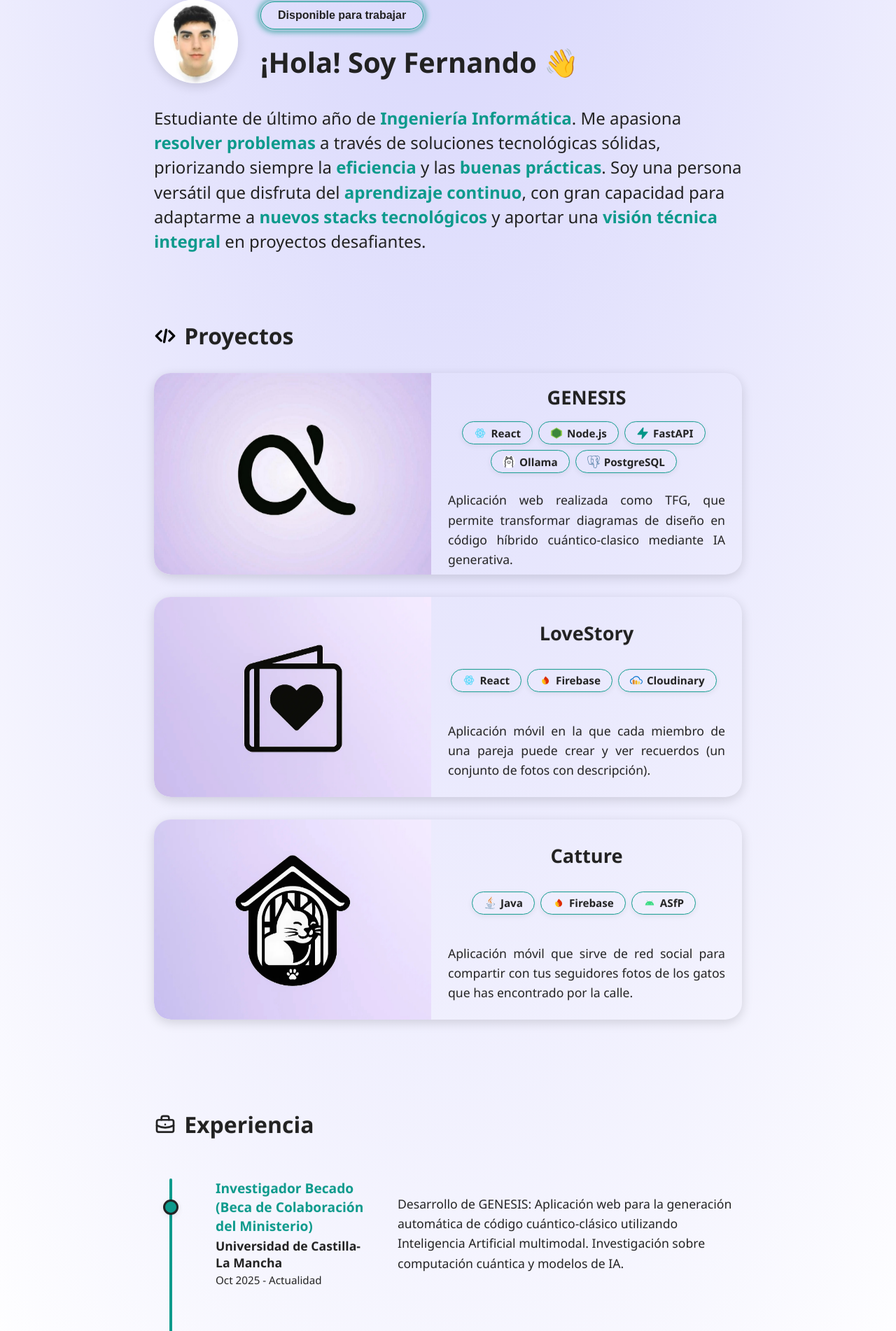
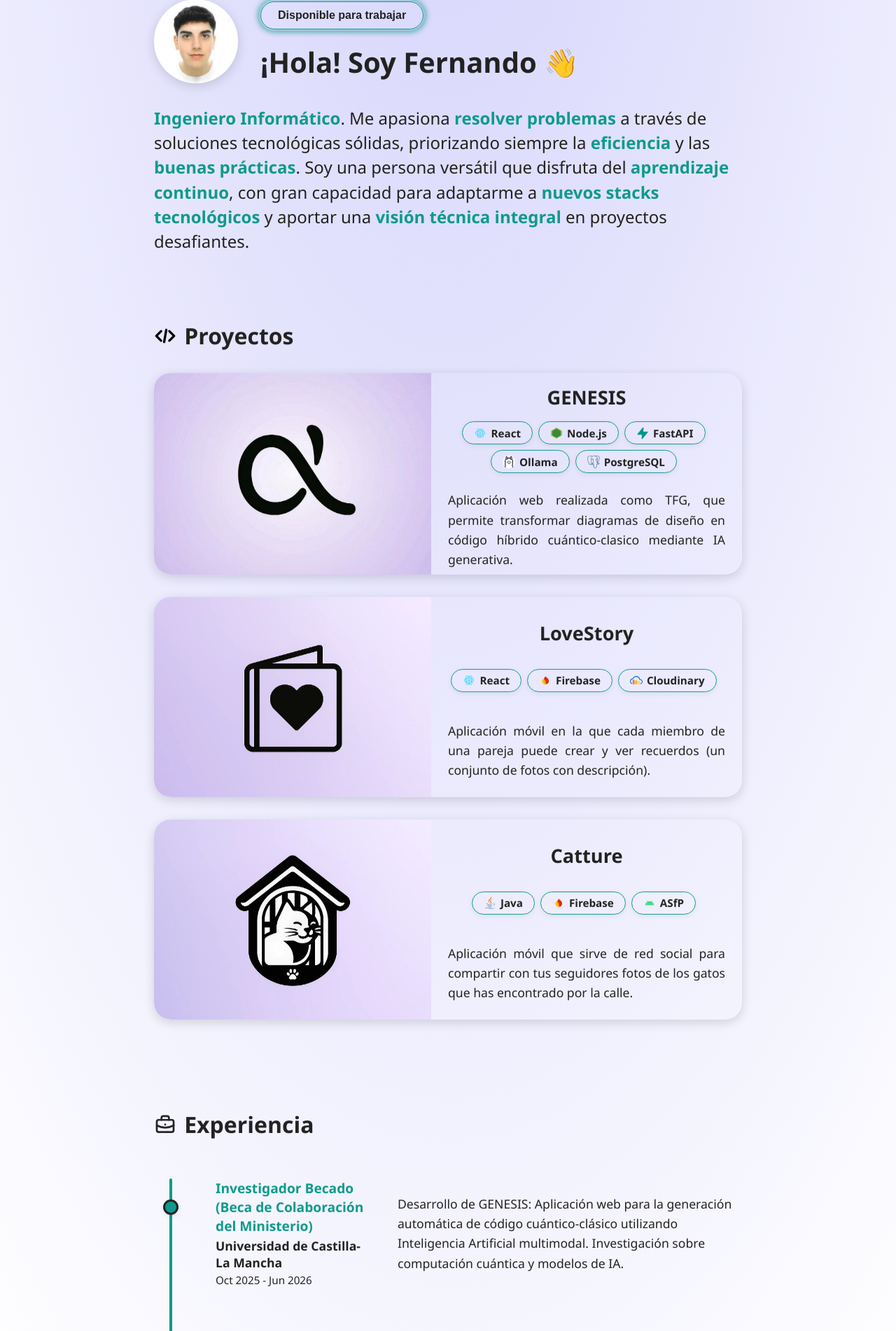
Before and after one commit to fernandomartin18/Porfolio, a React (Vite) app: page / in a window 1280 px wide. Shown: the part 241-2143 px from the top of the page at 70% size. Built offline with nearby package versions, Linux system fonts and the light colour scheme.

Commit message:
(act): Fecha de finalización beca e Ingeniero

```diff
--- a/src/components/Inicio.jsx
+++ b/src/components/Inicio.jsx
@@ -49,7 +49,7 @@ export default function Inicio() {
         </div>
       </div>
       <p className="inicio-descripcion">
-          Estudiante de último año de <b className="primary-bold">Ingeniería Informática</b>.
+          <b className="primary-bold">Ingeniero Informático</b>.
           Me apasiona <b className="primary-bold">resolver problemas</b> a través de soluciones tecnológicas sólidas, priorizando siempre la <b className="primary-bold">eficiencia</b> y las <b className="primary-bold">buenas prácticas</b>.
           Soy una persona versátil que disfruta del <b className="primary-bold">aprendizaje continuo</b>, con gran capacidad para adaptarme a <b className="primary-bold">nuevos stacks tecnológicos</b> y aportar una <b className="primary-bold">visión técnica integral</b> en proyectos desafiantes.
       </p>
--- a/src/constantes/experiencias.jsx
+++ b/src/constantes/experiencias.jsx
@@ -2,7 +2,7 @@ const experiencias = [
   {
     puesto: 'Investigador Becado (Beca de Colaboración del Ministerio)',
     empresa: 'Universidad de Castilla-La Mancha',
-    fecha: 'Oct 2025 - Actualidad',
+    fecha: 'Oct 2025 - Jun 2026',
     descripcion: 'Desarrollo de GENESIS: Aplicación web para la generación automática de código cuántico-clásico utilizando Inteligencia Artificial multimodal. Investigación sobre computación cuántica y modelos de IA.',
   },
   {
```
